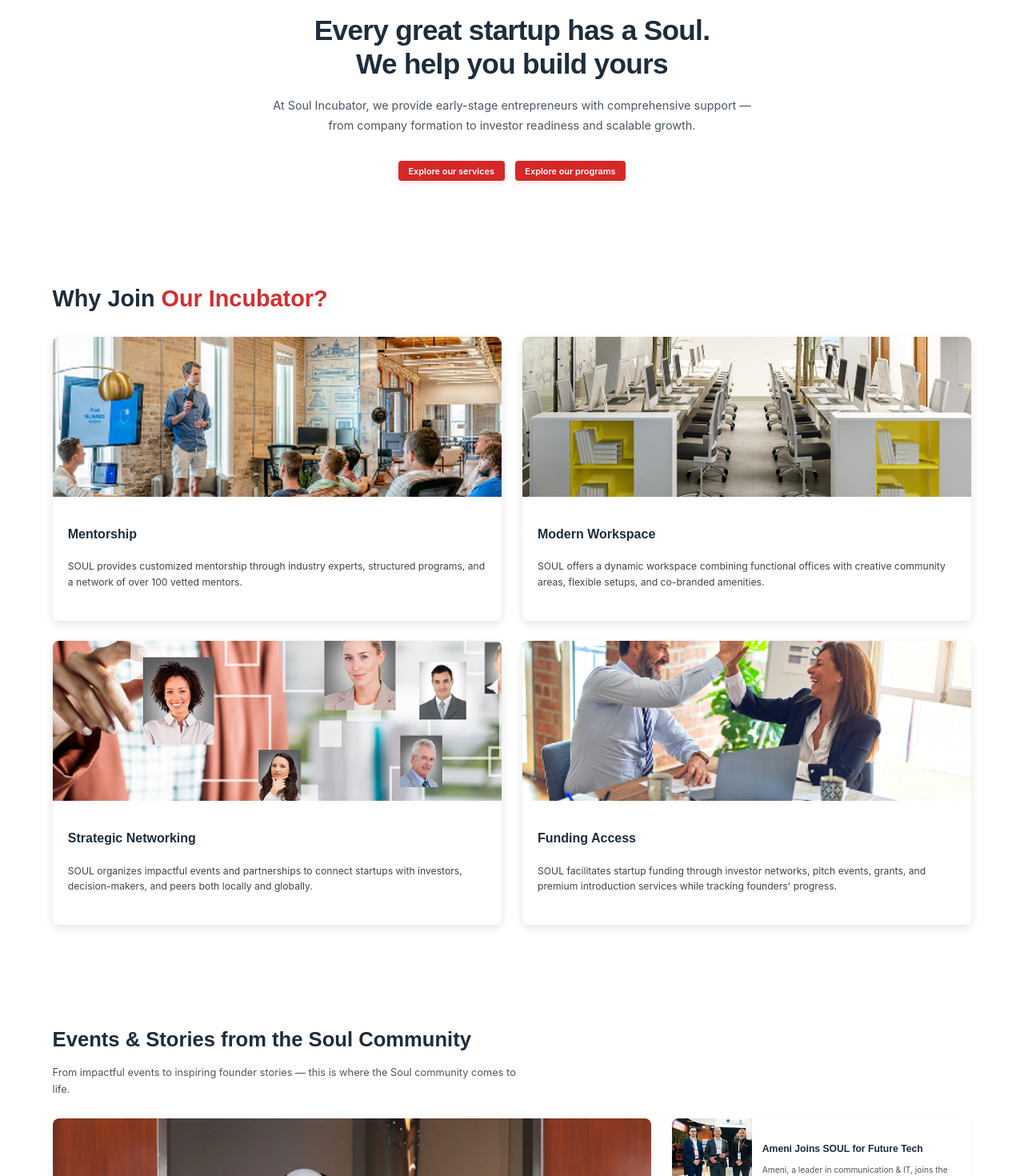
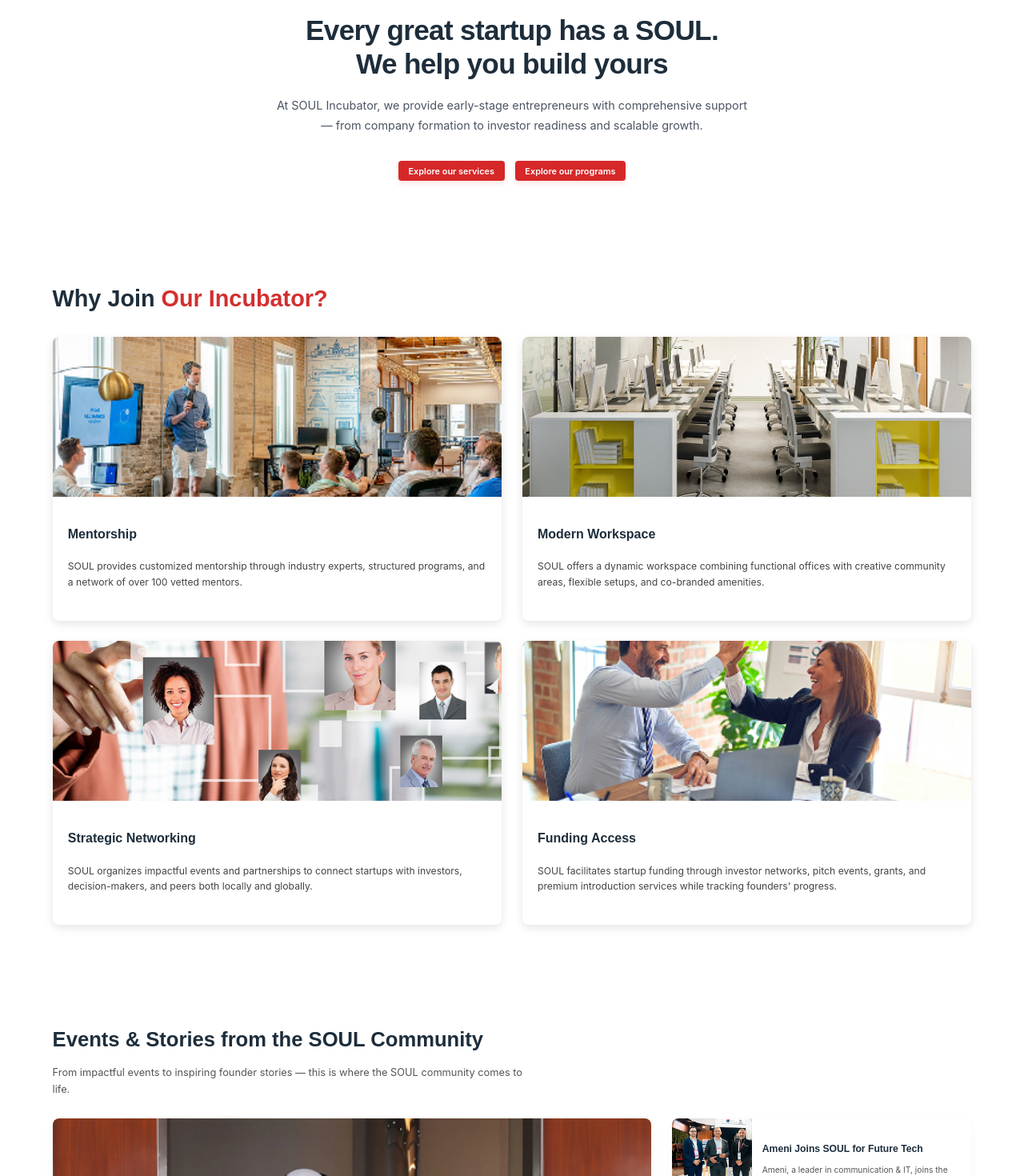
Before and after one commit to samirdjelal/soul-frontend, a React (Vite) app: page / in a window 1280 px wide. Shown: the part 500-1970 px from the top of the page at 80% size. Built offline with nearby package versions, Linux system fonts and the light colour scheme.

Commit message:
Update: Capital letters: Soul and duplicate Incubation  program removed from landing page.

```diff
--- a/src/components/layout/Footer.tsx
+++ b/src/components/layout/Footer.tsx
@@ -163,7 +163,7 @@ const Footer: React.FC = () => {
         <hr className="footer-divider" />
 
         <div className="footer-bottom">
-          <p>© 2025 Soul. All rights reserved.</p>
+          <p>© 2025 SOUL. All rights reserved.</p>
         </div>
       </div>
     </footer>
--- a/src/components/layout/Header.tsx
+++ b/src/components/layout/Header.tsx
@@ -53,7 +53,7 @@ export default function Header() {
       <div className="header-container">
         <div className="logo">
           <Link to="/" onClick={() => setMenuOpen(false)}>
-            <img src="/soul-logo.png" alt="Soul UAQ Logo" />
+            <img src="/soul-logo.png" alt="SOUL UAQ Logo" />
           </Link>
         </div>
 
--- a/src/features/landing/AboutUsSection.tsx
+++ b/src/features/landing/AboutUsSection.tsx
@@ -4,7 +4,7 @@ import './AboutUsSection.css';
 
 const aboutItems = [
   {
-    title: 'The Soul Story',
+    title: 'The SOUL Story',
     text: `SOUL (STARTUP ONE UAQ LAUNCHPAD) is more than just an incubator; we're a catalyst for innovation in Umm Al Quwain. It is a leading UAE-based global innovation hub leveraging low-cost, high-impact strategies that blend AI efficiency, grassroots community engagement, and strategic ecosystem partnerships.`,
     image: '/home/about/soul-story.png',
     reverse: false,
--- a/src/features/landing/EventsSection.tsx
+++ b/src/features/landing/EventsSection.tsx
@@ -37,10 +37,10 @@ const EventsSection = () => {
     <section className="events-section">
       <div className="container-wrapper">
         <div className="events-header">
-          <h2>Events & Stories from the Soul Community</h2>
+          <h2>Events & Stories from the SOUL Community</h2>
           <p>
             From impactful events to inspiring founder stories — this is where
-            the Soul community comes to life.
+            the SOUL community comes to life.
           </p>
         </div>
         <div className="events-grid">
--- a/src/features/landing/FAQsSection.tsx
+++ b/src/features/landing/FAQsSection.tsx
@@ -4,7 +4,7 @@ import './FAQsSection.css';
 
 const faqData = [
   {
-    question: 'Who is Soul for?',
+    question: 'Who is SOUL for?',
     answer: 'SOUL is designed for ambitious entrepreneurs, innovative creators, and visionary startups looking to grow in the UAE. Whether you’re a first-time founder, a tech innovator, or part of a creative community, SOUL provides the resources, support, and network to help you turn your ideas into successful businesses.',
   },
   {
@@ -12,8 +12,8 @@ const faqData = [
     answer: 'Absolutely! In fact, 60% of our founders come from international backgrounds. We fully support foreign entrepreneurs by managing 100% of the visa and residency processes, making it easy for you to establish your business and settle in without any hassle.',
   },
   {
-    question: 'What features does Soul offer?',
-    answer: 'Soul offers a comprehensive suite of services, including mentorship, access to investors, legal and regulatory support, co-working space, and more. Our programs are tailored to help startups at every stage of their journey.',
+    question: 'What features does SOUL offer?',
+    answer: 'SOUL offers a comprehensive suite of services, including mentorship, access to investors, legal and regulatory support, co-working space, and more. Our programs are tailored to help startups at every stage of their journey.',
   },
   {
     question: 'Do you invest directly in startups?',
--- a/src/features/landing/Hero.tsx
+++ b/src/features/landing/Hero.tsx
@@ -27,12 +27,12 @@ const Hero = () => {
 
           <div className="hero-text">
             <h1>
-              Every great startup has a Soul.
+              Every great startup has a SOUL.
               <br />
               We help you build yours
             </h1>
             <p>
-              At Soul Incubator, we provide early-stage entrepreneurs with comprehensive support —
+              At SOUL Incubator, we provide early-stage entrepreneurs with comprehensive support —
               from company formation to investor readiness and scalable growth.
             </p>
             <div className="hero-buttons">
--- a/src/features/landing/ProgramsSection.tsx
+++ b/src/features/landing/ProgramsSection.tsx
@@ -45,7 +45,7 @@ const programs = [
     // no route => scroll to contact
   },
   {
-    title: 'Incubation Program',
+    title: 'Team Lab',
     description:
       'Perfect for early-stage founders with an idea. We support you from concept to MVP with weekly mentorship, product validation, and strategic guidance.',
     action: 'Get started',
--- a/src/features/landing/SuccessStoriesSection.tsx
+++ b/src/features/landing/SuccessStoriesSection.tsx
@@ -21,7 +21,7 @@ const stories = [
     name: 'Elina Costa, Maya Tanaka, Derya Kaplan',
     role: 'Founders, Klima',
     description:
-      "Klima delivers smart home energy solutions for a greener future. With Soul's mentorship, they reached MVP stage and gained investor interest.",
+      "Klima delivers smart home energy solutions for a greener future. With SOUL's mentorship, they reached MVP stage and gained investor interest.",
     image: '/home/success/elina.png',
   },
 ];
```
